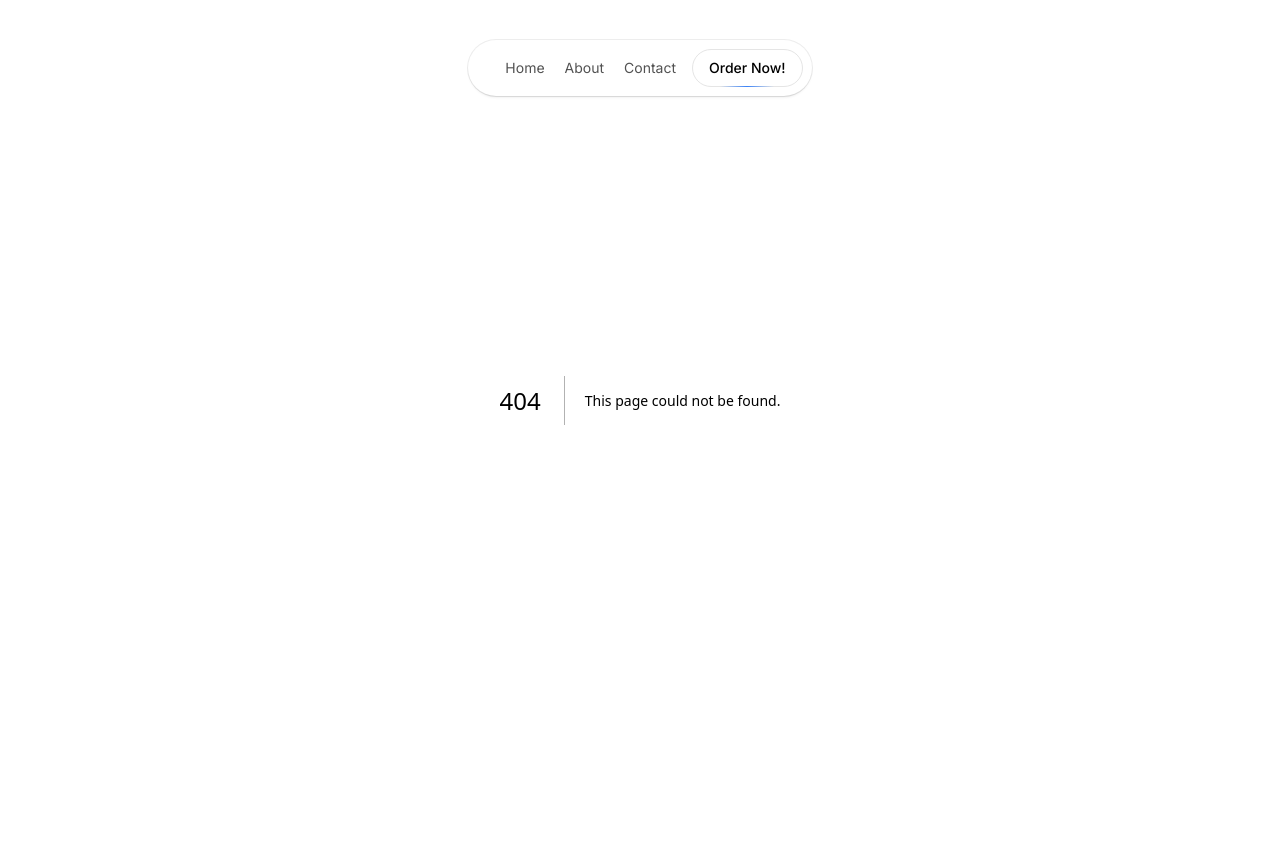
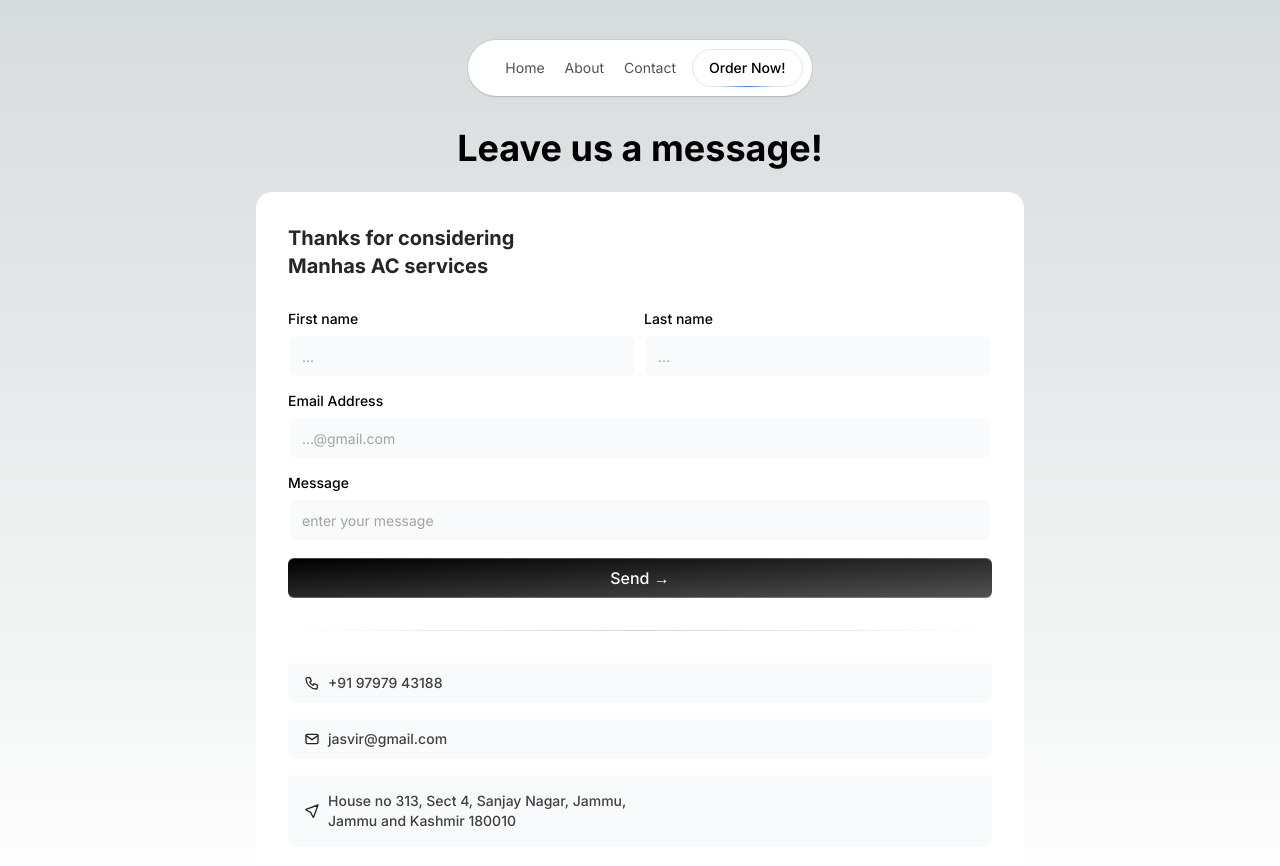
Before and after one commit to jhaabhiiishek/manhas, a Next.js app: page /contact in a window 1280 px wide. Before the commit this address had no page. Shown: the top 866 px of the page. Before the commit the page ends 800 px from the top, so only its background shows below. Built offline with nearby package versions, Linux system fonts and the light colour scheme.

Commit message:
Contact form ready

```diff
--- a/package.json
+++ b/package.json
@@ -9,6 +9,8 @@
     "lint": "next lint"
   },
   "dependencies": {
+    "@radix-ui/react-label": "^2.0.2",
+    "@tabler/icons-react": "^2.47.0",
     "clsx": "^2.1.0",
     "framer-motion": "^11.0.8",
     "next": "14.1.1",
--- /dev/null
+++ b/src/app/contact/page.tsx
@@ -0,0 +1,124 @@
+"use client";
+import React from "react";
+// import logo from "/public/icons.jpg"
+import { Label } from "@/components/label";
+import { Input } from "@/components/input";
+import { cn } from "@/utils/cn";
+import {
+  IconBrandGithub,
+  IconBrandGmail,
+  IconBrandGoogle,
+  IconBrandOnlyfans,
+  IconLocation,
+  IconMail,
+  IconPhone,
+} from "@tabler/icons-react";
+import Link from "next/link";
+
+
+const text = "A little bit more about the links"
+
+export default function Contact() {
+
+	const handleSubmit = (e: React.FormEvent<HTMLFormElement>) => {
+		console.log("Form submitted");
+		e.preventDefault();
+	};
+	return (
+		<div className="flex overflow-x-hidden flex-col items-center pt-32 max-w-full">
+			<h1 className="font-bold text-2xl sm:text-4xl mb-6">Leave us a message!</h1>
+			<div className="w-4/5 sm:w-3/5 mx-auto rounded-none md:rounded-2xl p-4 md:p-8 shadow-input bg-white dark:bg-black">
+				<h2 className="font-bold text-xl text-neutral-800 dark:text-neutral-200">
+					Thanks for considering<br/> Manhas AC services
+				</h2>
+
+				<form className="my-8" onSubmit={handleSubmit}>
+					<div className="flex flex-col md:flex-row space-y-2 md:space-y-0 md:space-x-2 mb-4">
+					<LabelInputContainer>
+						<Label htmlFor="firstname">First name</Label>
+						<Input id="firstname" placeholder="..." type="text" />
+					</LabelInputContainer>
+					<LabelInputContainer>
+						<Label htmlFor="lastname">Last name</Label>
+						<Input id="lastname" placeholder="..." type="text" />
+					</LabelInputContainer>
+					</div>
+					<LabelInputContainer className="mb-4">
+					<Label htmlFor="email">Email Address</Label>
+					<Input id="email" placeholder="...@gmail.com" type="email" />
+					</LabelInputContainer>
+					<LabelInputContainer>
+						<Label htmlFor="message">Message</Label>
+						<Input id="message" placeholder="enter your message" type="text" />
+					</LabelInputContainer>
+					<button
+						className="bg-gradient-to-br mt-4 relative group/btn from-black dark:from-zinc-900 dark:to-zinc-900 to-neutral-600 block dark:bg-zinc-800 w-full text-white rounded-md h-10 font-medium shadow-[0px_1px_0px_0px_#ffffff40_inset,0px_-1px_0px_0px_#ffffff40_inset] dark:shadow-[0px_1px_0px_0px_var(--zinc-800)_inset,0px_-1px_0px_0px_var(--zinc-800)_inset]"
+						type="submit"
+					>
+					Send &rarr;
+					<BottomGradient />
+					</button>
+
+					<div className="bg-gradient-to-r from-transparent via-neutral-300 dark:via-neutral-700 to-transparent my-8 h-[1px] w-full" />
+
+					<div className="flex flex-col space-y-4">
+					<Link
+						href ="tel:+919797943188"
+						className=" relative group/btn flex space-x-2 items-center justify-start px-4 w-full text-black rounded-md h-10 font-medium shadow-input bg-gray-50 dark:bg-zinc-900 dark:shadow-[0px_0px_1px_1px_var(--neutral-800)]"
+					>
+						<IconPhone className="h-4 w-4 text-neutral-800 dark:text-neutral-300" />
+						<span className="text-neutral-700 dark:text-neutral-300 text-sm">
+						+91 97979 43188
+						</span>
+						<BottomGradient />
+					</Link>
+					<Link
+						href ="mailto:abhi10092003@gmail.com"
+						className=" relative group/btn flex space-x-2 items-center justify-start px-4 w-full text-black rounded-md h-10 font-medium shadow-input bg-gray-50 dark:bg-zinc-900 dark:shadow-[0px_0px_1px_1px_var(--neutral-800)]"
+					>
+						<IconMail className="h-4 w-4 text-neutral-800 dark:text-neutral-300" />
+						<span className="text-neutral-700 dark:text-neutral-300 text-sm">
+						jasvir@gmail.com
+						</span>
+						<BottomGradient />
+					</Link>
+					<Link
+						href="https://www.google.com/maps/dir//manhas+ac+service+jammu/data=!4m6!4m5!1m1!4e2!1m2!1m1!1s0x391e9b1020071d33:0xa3153b635814d2ad?sa=X&ved=2ahUKEwj6ppeI19yEAxVQwzgGHQ_hBhoQ9Rd6BAhJEAA"
+						className="p-4 group/btn flex space-x-2 items-center justify-start px-4 w-full text-black rounded-md  font-medium shadow-input bg-gray-50 dark:bg-zinc-900 dark:shadow-[0px_0px_1px_1px_var(--neutral-800)]"
+					>
+						<IconLocation className="h-4 w-4 text-neutral-800 dark:text-neutral-300" />
+						<span className="text-neutral-700 dark:text-neutral-300 text-sm ml-6 text-left">
+						House no 313, Sect 4, Sanjay Nagar, Jammu,<br/> Jammu and Kashmir 180010
+						</span>
+						<BottomGradient />
+					</Link>
+					</div>
+				</form>
+			</div>
+		</div>
+	);
+}
+
+
+	const BottomGradient = () => {
+		return (
+		<>
+			<span className="group-hover/btn:opacity-100 block transition duration-500 opacity-0 absolute h-px w-full -bottom-px inset-x-0 bg-gradient-to-r from-transparent via-cyan-500 to-transparent" />
+			<span className="group-hover/btn:opacity-100 blur-sm block transition duration-500 opacity-0 absolute h-px w-1/2 mx-auto -bottom-px inset-x-10 bg-gradient-to-r from-transparent via-indigo-500 to-transparent" />
+		</>
+		);
+	};
+
+	const LabelInputContainer = ({
+		children,
+		className,
+	}: {
+		children: React.ReactNode;
+		className?: string;
+	}) => {
+		return (
+		<div className={cn("flex flex-col space-y-2 w-full", className)}>
+			{children}
+		</div>
+		);
+	};
--- a/src/app/layout.tsx
+++ b/src/app/layout.tsx
@@ -38,7 +38,7 @@ export default function RootLayout({
   return (
     <html lang="en">
       <body className={inter.className}>
-        <main>
+        <main style={{maxWidth:"100%",overflowX:"hidden"}}>
           <FloatingNav navItems={navItems}/>
           {children}
         </main>
--- a/src/app/page.tsx
+++ b/src/app/page.tsx
@@ -57,7 +57,7 @@ export const products = [
 
 export default function Home() {
   return (
-    <main className="overflow-hidden flex min-h-screen flex-col items-center justify-between p-24">
+    <main className="overflow-hidden flex min-h-screen flex-col items-center justify-between p-2">
       <HeroParallax products={products} />
     </main>
   );
--- a/src/components/Header.tsx
+++ b/src/components/Header.tsx
@@ -66,17 +66,17 @@ export const FloatingNav = ({
             key={`link=${idx}`}
             href={navItem.link}
             className={cn(
-              "relative dark:text-neutral-50 items-center flex space-x-1 text-neutral-600 dark:hover:text-neutral-300 hover:text-neutral-500"
+              "relative dark:text-neutral-50 items-center flex min-[350px]:space-x-1 text-neutral-600 dark:hover:text-neutral-300 hover:text-neutral-500"
             )}
           >
             <span className="block sm:hidden">{navItem.icon}</span>
-            <span className="hidden sm:block text-sm">{navItem.name}</span>
+            <span className="block  text-xs min-[350px]:text-sm">{navItem.name}</span>
           </Link>
         ))}
-        <button className="border text-sm font-medium relative border-neutral-200 dark:border-white/[0.2] text-black dark:text-white px-4 py-2 rounded-full">
+        <Link href={"/order"} className="border text-xs min-[350px]:text-sm font-medium relative border-neutral-200 dark:border-white/[0.2] text-black dark:text-white px-4 py-2 rounded-full">
           <span>Order Now!</span>
           <span className="absolute inset-x-0 w-1/2 mx-auto -bottom-px bg-gradient-to-r from-transparent via-blue-500 to-transparent  h-px" />
-        </button>
+        </Link>
       </motion.div>
     </AnimatePresence>
   );
--- /dev/null
+++ b/src/components/input.tsx
@@ -0,0 +1,61 @@
+// Input component extends from shadcnui - https://ui.shadcn.com/docs/components/input
+"use client";
+import * as React from "react";
+import { cn } from "@/utils/cn";
+import { useMotionTemplate, useMotionValue, motion } from "framer-motion";
+
+export interface InputProps
+  extends React.InputHTMLAttributes<HTMLInputElement> {}
+
+const Input = React.forwardRef<HTMLInputElement, InputProps>(
+  ({ className, type, ...props }, ref) => {
+    const radius = 100; // change this to increase the rdaius of the hover effect
+    const [visible, setVisible] = React.useState(false);
+
+    let mouseX = useMotionValue(0);
+    let mouseY = useMotionValue(0);
+
+    function handleMouseMove({ currentTarget, clientX, clientY }: any) {
+      let { left, top } = currentTarget.getBoundingClientRect();
+
+      mouseX.set(clientX - left);
+      mouseY.set(clientY - top);
+    }
+    return (
+      <motion.div
+        style={{
+          background: useMotionTemplate`
+        radial-gradient(
+          ${visible ? radius + "px" : "0px"} circle at ${mouseX}px ${mouseY}px,
+          var(--blue-500),
+          transparent 80%
+        )
+      `,
+        }}
+        onMouseMove={handleMouseMove}
+        onMouseEnter={() => setVisible(true)}
+        onMouseLeave={() => setVisible(false)}
+        className="p-[2px] rounded-lg transition duration-300 group/input"
+      >
+        <input
+          type={type}
+          className={cn(
+            `flex h-10 w-full border-none bg-gray-50 dark:bg-zinc-800 text-black dark:text-white shadow-input rounded-md px-3 py-2 text-sm  file:border-0 file:bg-transparent
+          file:text-sm file:font-medium placeholder:text-neutral-400 dark:placeholder-text-neutral-600
+          focus-visible:outline-none focus-visible:ring-[2px]  focus-visible:ring-neutral-400 dark:focus-visible:ring-neutral-600
+           disabled:cursor-not-allowed disabled:opacity-50
+           dark:shadow-[0px_0px_1px_1px_var(--neutral-700)]
+           group-hover/input:shadow-none transition duration-400
+           `,
+            className
+          )}
+          ref={ref}
+          {...props}
+        />
+      </motion.div>
+    );
+  }
+);
+Input.displayName = "Input";
+
+export { Input };
--- /dev/null
+++ b/src/components/label.tsx
@@ -0,0 +1,24 @@
+// Label component extends from shadcnui - https://ui.shadcn.com/docs/components/label
+
+"use client";
+import * as React from "react";
+import * as LabelPrimitive from "@radix-ui/react-label";
+
+import { cn } from "@/utils/cn";
+
+const Label = React.forwardRef<
+  React.ElementRef<typeof LabelPrimitive.Root>,
+  React.ComponentPropsWithoutRef<typeof LabelPrimitive.Root>
+>(({ className, ...props }, ref) => (
+  <LabelPrimitive.Root
+    ref={ref}
+    className={cn(
+      "text-sm font-medium text-black dark:text-white leading-none peer-disabled:cursor-not-allowed peer-disabled:opacity-70",
+      className
+    )}
+    {...props}
+  />
+));
+Label.displayName = LabelPrimitive.Root.displayName;
+
+export { Label };
```
Also changed, not shown: src/components/Hero-parallax.tsx (+14 -12 lines), src/app/about/page.tsx (added), src/app/order/page.tsx (added), 1 other file (tests, documents, lock files or other folders).
